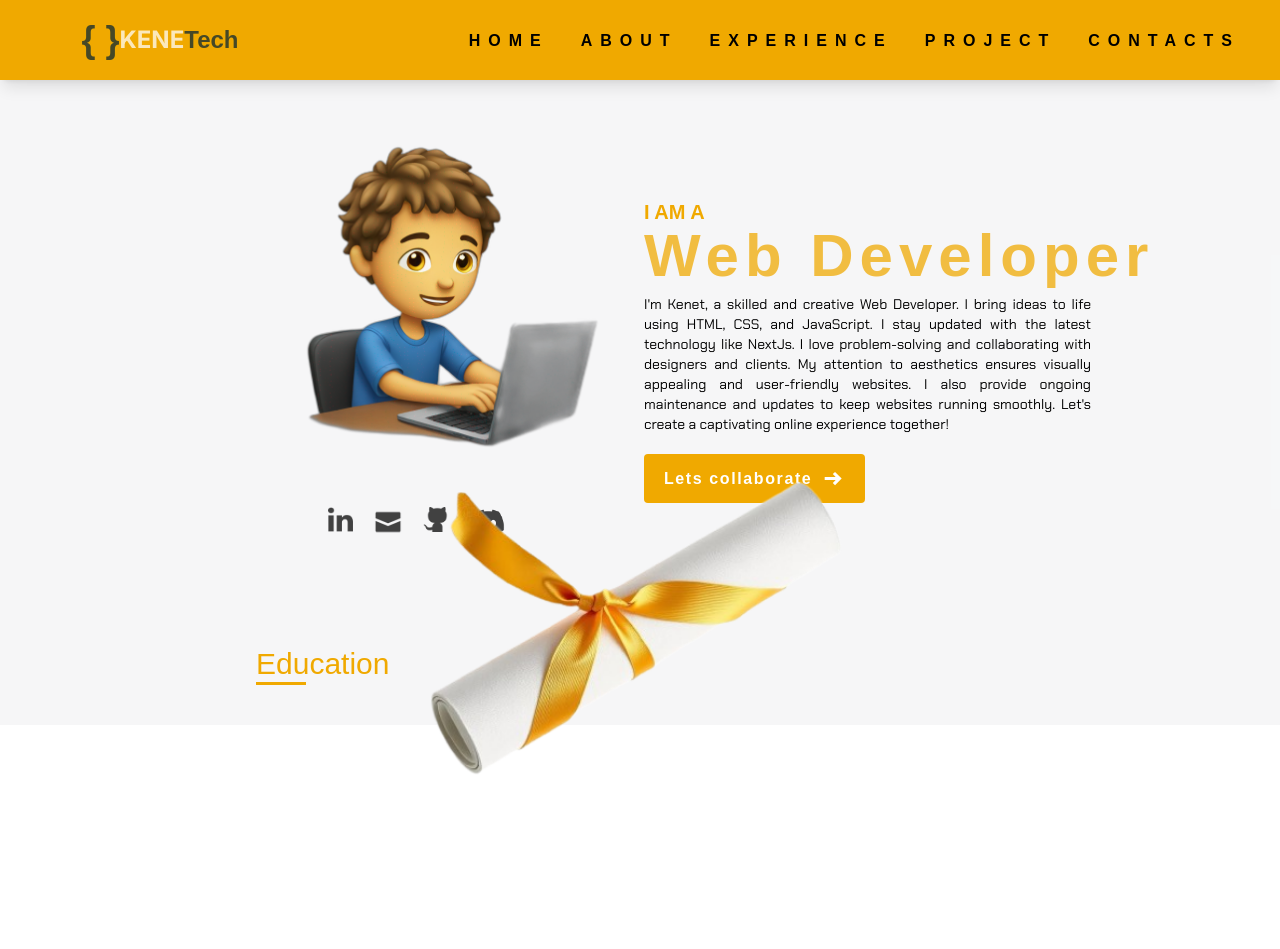
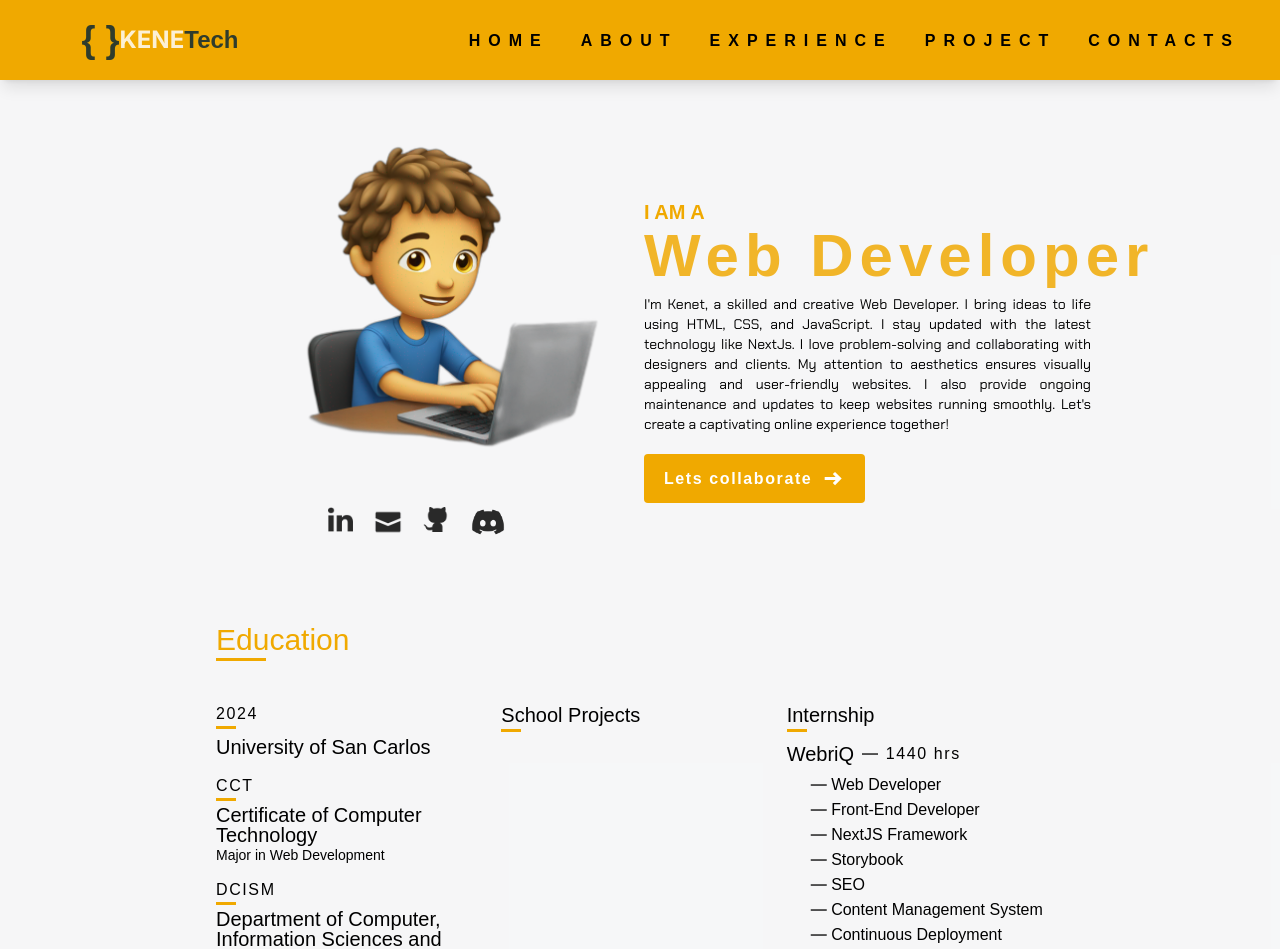
Before and after one commit to kenetmedez/portfolio, a Next.js app: page / in a window 1280 px wide. Shown: the top 949 px of the page. Before the commit the page ends 800 px from the top, so only its background shows below. Built offline with nearby package versions, Linux system fonts and the light colour scheme; a web font is replaced by a local one.

Commit message:
Add: School Background content(unfinish)

```diff
--- a/app/page.tsx
+++ b/app/page.tsx
@@ -4,13 +4,13 @@ import Navigation from "@/components/Navigation";
 import Background from "@/components/Background";
 
 const Home = () => {
-
   return (
-    <div className="w-full relative bg-gray-100/50 h-fit pt-[5rem]"
-    id="home">
+    <div className="w-full relative bg-gray-100/50 h-fit md:pt-[5rem] pt-0" id="home">
       <Navigation />
-      <Hero />
-      <Background />
+      <main>
+        <Hero />
+        <Background />
+      </main>
     </div>
   );
 };
--- a/components/Background.tsx
+++ b/components/Background.tsx
@@ -1,26 +1,153 @@
 import Image from "next/image";
+import Link from "next/link";
 
 export default function Background() {
   return (
     <section
-      className="w-full relative bg-gray-100/50 py-10 max-w-[1650px] mx-auto"
+      className="w-full relative bg-gray-100/50 py-10 max-w-[1650px] mx-auto cursor-default scroll-mt-14"
       id="about"
     >
-      <div className="w-full flex items-center justify-center mx-auto">
-        <Image
-          width={300}
-          height={100}
-          src="/diploma.png"
-          alt="gradaution"
-          className="md:w-1/3 w-1/2 md:-top-28 top-0 mx-auto object-cover z-10 absolute"
-        />
-      </div>
+      <div className="w-full relative max-w-[1650px] mx-auto">
+        <div className="lg:w-11/12 w-full mx-auto">
+          <div className="lg:w-9/12 w-full px-4 mx-auto">
+            <div className="header md:mb-10 mb-4">
+              <h2 className="font-second text-primary text-3xl">Education</h2>
+              <div className="h-[3px] bg-primary w-[50px]" />
+            </div>
 
-      <div className="w-full relative max-w-[1650px] mx-auto">
-        <div className="md:w-10/12 w-full mx-auto">
-          <div className="md:w-9/12 w-full px-4 mx-auto mt-4">
-            <h2 className="font-second text-primary text-3xl">Education</h2>
-            <div className="h-[3px] bg-primary w-[50px]" />
+            <div className="description grid md:grid-cols-3 grid-cols-1 gap-2">
+              <div className="school-background">
+                <div className="school-name mb-3">
+                  <div className="year md:mb-1">
+                    <span className="font-second text-black text-md tracking-widest">
+                      2024
+                    </span>
+                    <div className="md:block hidden  h-[3px] bg-primary w-[20px]" />
+                  </div>
+
+                  <div className="school mb-3">
+                    <a
+                      href="https://usc.edu.ph"
+                      target="_blank"
+                      rel="noopener noreferrer"
+                    >
+                      <h3 className="text-black font-second lg:text-xl text-lg mb-2 hover:underline">
+                        University of San Carlos
+                      </h3>
+                    </a>
+                  </div>
+                </div>
+
+                <div className="course mb-3">
+                  <div className="md:mb-1">
+                    <span className="font-second text-black text-md tracking-widest">
+                      CCT
+                    </span>
+                    <div className="md:block hidden h-[3px] bg-primary w-[20px]" />
+                  </div>
+
+                  <div className="text-black font-second lg:text-xl text-lg !leading-5">
+                    <h3>Certificate of Computer Technology</h3>
+                    <h4 className="mb-2 text-sm">Major in Web Development</h4>
+                  </div>
+                </div>
+
+                <div className="department mb-3">
+                  <div className="md:mb-1">
+                    <span className="font-second text-black text-md tracking-widest">
+                      DCISM
+                    </span>
+                    <div className="md:block hidden  h-[3px] bg-primary w-[20px]" />
+                  </div>
+                  <a
+                    href="https://www.dcism.org"
+                    target="_blank"
+                    rel="noopener noreferrer"
+                    className="text-black font-second lg:text-xl text-lg !leading-5 hover:underline"
+                  >
+                    <h3>Department of Computer,</h3>
+                    <h3>Information Sciences and</h3>
+                    <h3>Mathematics</h3>
+                  </a>
+                </div>
+              </div>
+
+              <div className="school_projects">
+                <div className="school_content">
+                  <div className="year mb-2">
+                    <span className="font-second text-black text-xl">
+                      School Projects
+                    </span>
+                    <div className="h-[3px] bg-primary md:w-[20px] w-[30px]" />
+                  </div>
+                </div>
+              </div>
+
+              <div className="school_intership">
+                <div className="school_content">
+                  <div className="year mb-2">
+                    <span className="font-second text-black text-xl">
+                      Internship
+                    </span>
+                    <div className="h-[3px] bg-primary md:w-[20px] w-[30px]" />
+                  </div>
+
+                  <div>
+                    <div>
+                      <a
+                        href="https://www.webriq.com"
+                        target="_blank"
+                        rel="noopener noreferrer"
+                        className="flex flex-row items-center justify-start mb-1 gap-x-2"
+                      >
+                        <h3 className="font-second items-center lg:text-xl text-lg hover:underline">
+                          WebriQ
+                        </h3>
+                        <span className="tracking-widest">
+                          &mdash; <span className="font-second">1440 hrs</span>
+                        </span>
+                      </a>
+                    </div>
+                    <div>
+                      <ul className="lg:text-md md:pl-6 pl-3">
+                        <li>
+                          &mdash;{" "}
+                          <span className="font-second">Web Developer</span>
+                        </li>
+                        <li>
+                          &mdash;{" "}
+                          <span className="font-second">
+                            Front-End Developer
+                          </span>
+                        </li>
+                        <li>
+                          &mdash;{" "}
+                          <span className="font-second">NextJS Framework</span>
+                        </li>
+                        <li>
+                          &mdash; <span className="font-second">Storybook</span>
+                        </li>
+                        <li>
+                          &mdash; <span className="font-second">SEO</span>
+                        </li>
+                        <li>
+                          &mdash;{" "}
+                          <span className="font-second">
+                            Content Management System
+                          </span>
+                        </li>
+                        <li>
+                          &mdash;{" "}
+                          <span className="font-second">
+                            Continuous Deployment
+                          </span>
+                        </li>
+                      </ul>
+                    </div>
+                  </div>
+                </div>
+              </div>
+            </div>
           </div>
         </div>
       </div>
--- a/components/Hero.tsx
+++ b/components/Hero.tsx
@@ -5,7 +5,7 @@ import { information } from "@/lib/hero/hero";
 
 const Hero = () => {
   return (
-    <header className="max-w-[1650px] mx-auto relative pt-10  pb-2 lg:gap-x-2 w-full flex lg:flex-row md:flex-row lg:justify-center items-center flex-col justify-start bg-gray-100/50">
+    <header className="cursor-default max-w-[1650px] mx-auto relative  md:pt-10 pt-20 lg:gap-x-2 w-full flex lg:flex-row md:flex-row lg:justify-center items-center flex-col justify-start bg-gray-100/50">
       <div className="relative lg:w-1/2 flex flex-col lg:justify-end lg:items-end">
         <Image
           src="/boy-using-laptop.png"
--- a/components/Social.tsx
+++ b/components/Social.tsx
@@ -8,7 +8,7 @@ const Social = ({ id }: SocialProps) => {
   return (
     <div
       id={id}
-      className=" flex flex-row items-center justify-center lg:pr-32 lg:gap-5 gap-2 lg:pb-10 pb-0 animate-pulse"
+      className=" flex flex-row items-center justify-center lg:pr-32 lg:gap-5 gap-2 lg:pb-10 pb-0 animate-pulse z-30"
     >
       <a
         href="https://www.linkedin.com/in/kenetmedez/"
```
Also changed, not shown: public/diploma.png.
